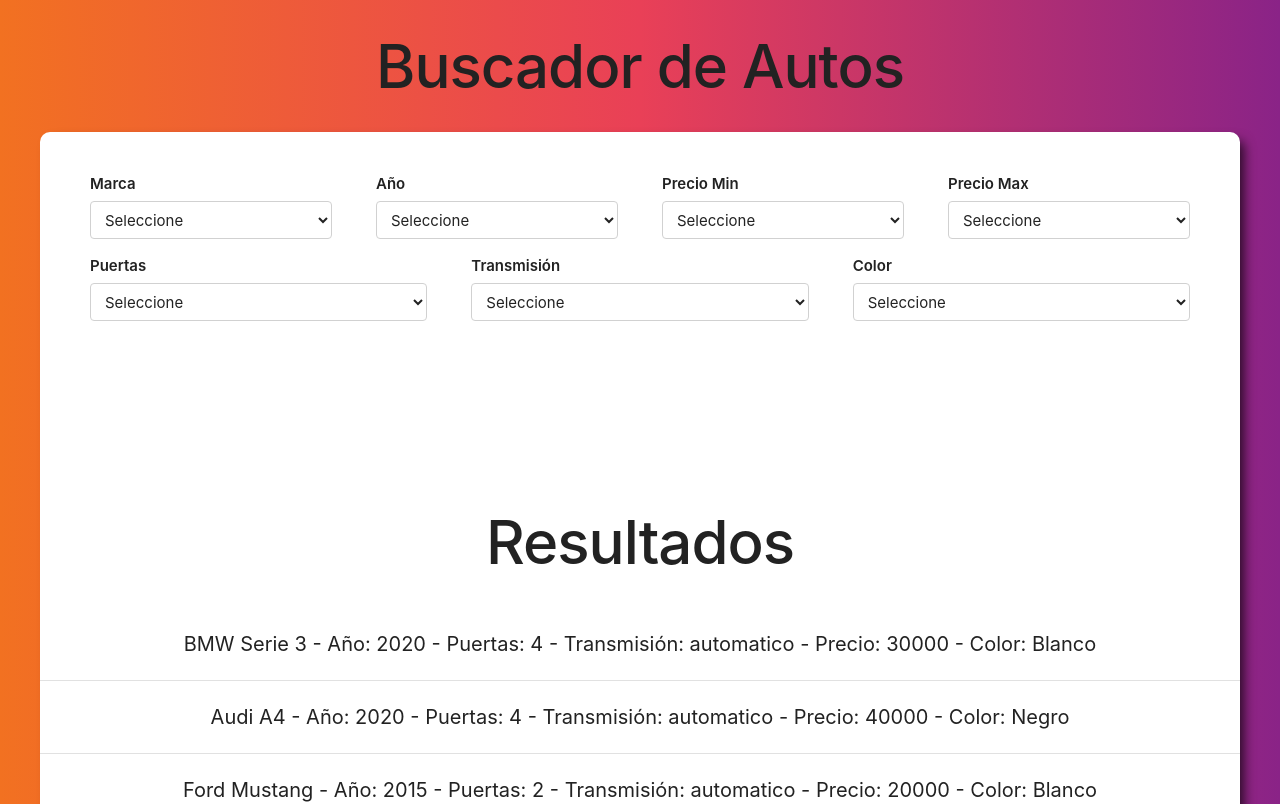
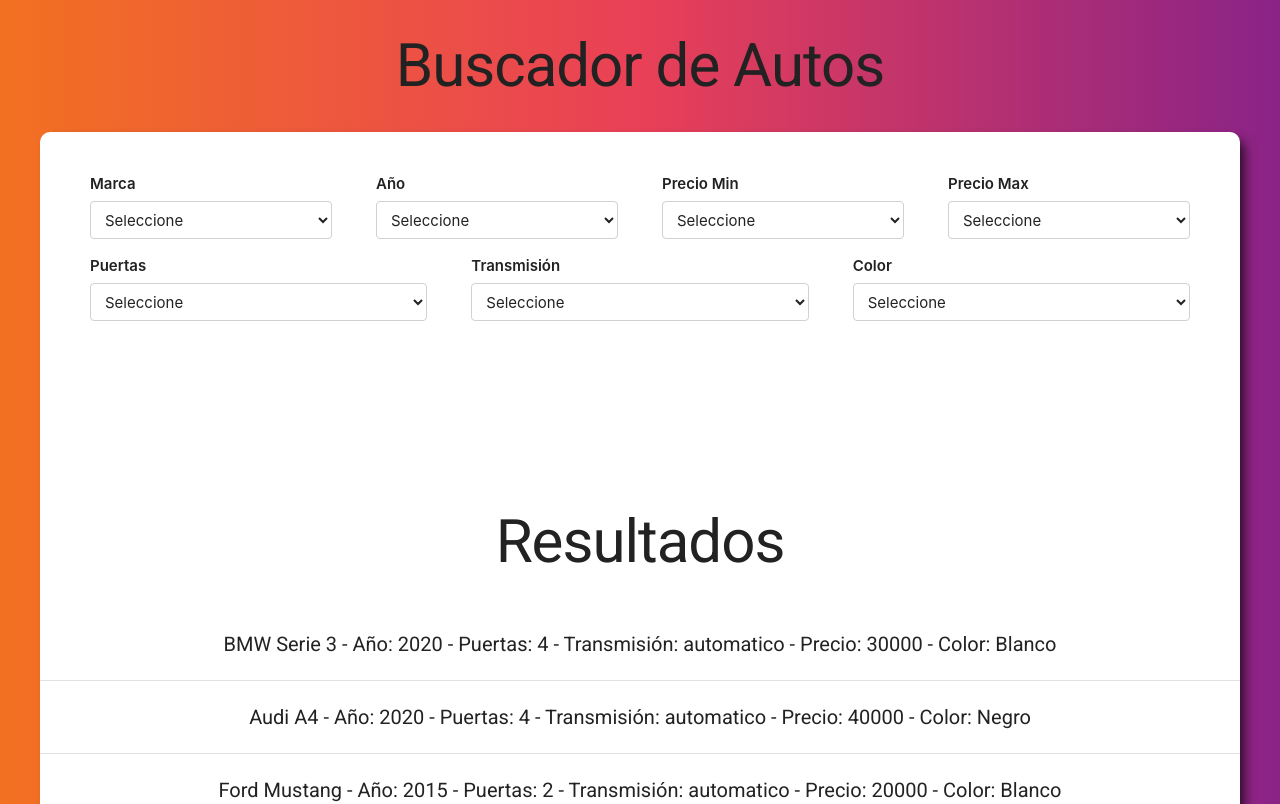
Before and after one commit to Sisifo-G/buscador-js, a plain HTML site: page index.html in a window 1280 px wide. Shown: the top 804 px of the page. Drawn offline with Linux system fonts and the light colour scheme.

Commit message:
Corrección a problema de fuentes

```diff
--- a/css/app.css
+++ b/css/app.css
@@ -13,15 +13,13 @@ body {
     #8a2387
   ); /* W3C, IE 10+/ Edge, Firefox 16+, Chrome 26+, Opera 12+, Safari 7+ */
 
-  font-family: -apple-system, BlinkMacSystemFont, "Segoe UI", Roboto, Oxygen,
-    Ubuntu, Cantarell, "Open Sans", "Helvetica Neue", sans-serif;
+  font-family: "Roboto", sans-serif;
 }
 html {
   font-size: 62.5%;
 }
 h1 {
-  font-family: -apple-system, BlinkMacSystemFont, "Segoe UI", Roboto, Oxygen,
-    Ubuntu, Cantarell, "Open Sans", "Helvetica Neue", sans-serif;
+  font-family: "Roboto", sans-serif;
   font-size: 6rem;
   font-weight: 500;
   padding: 3rem 0;
```
